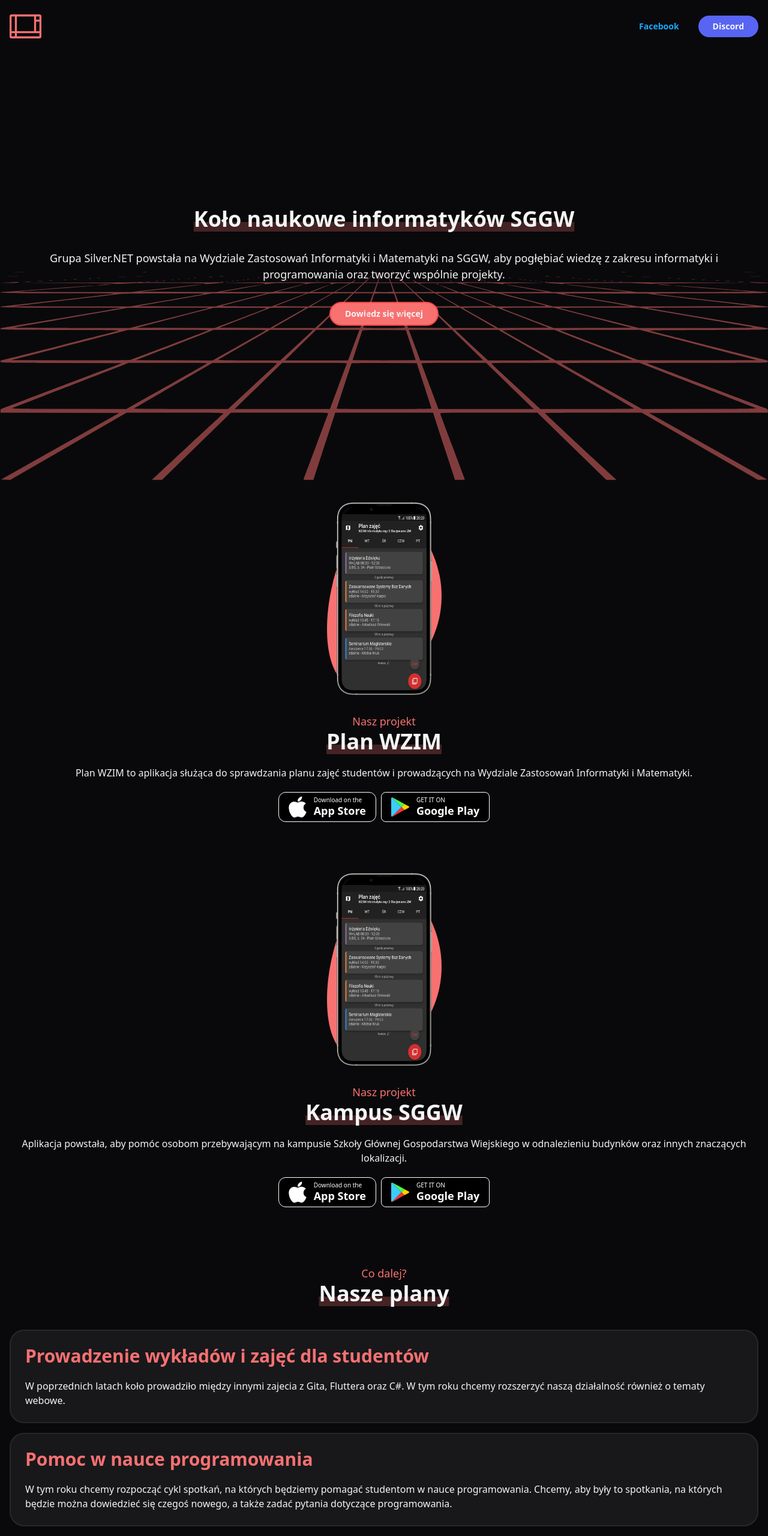
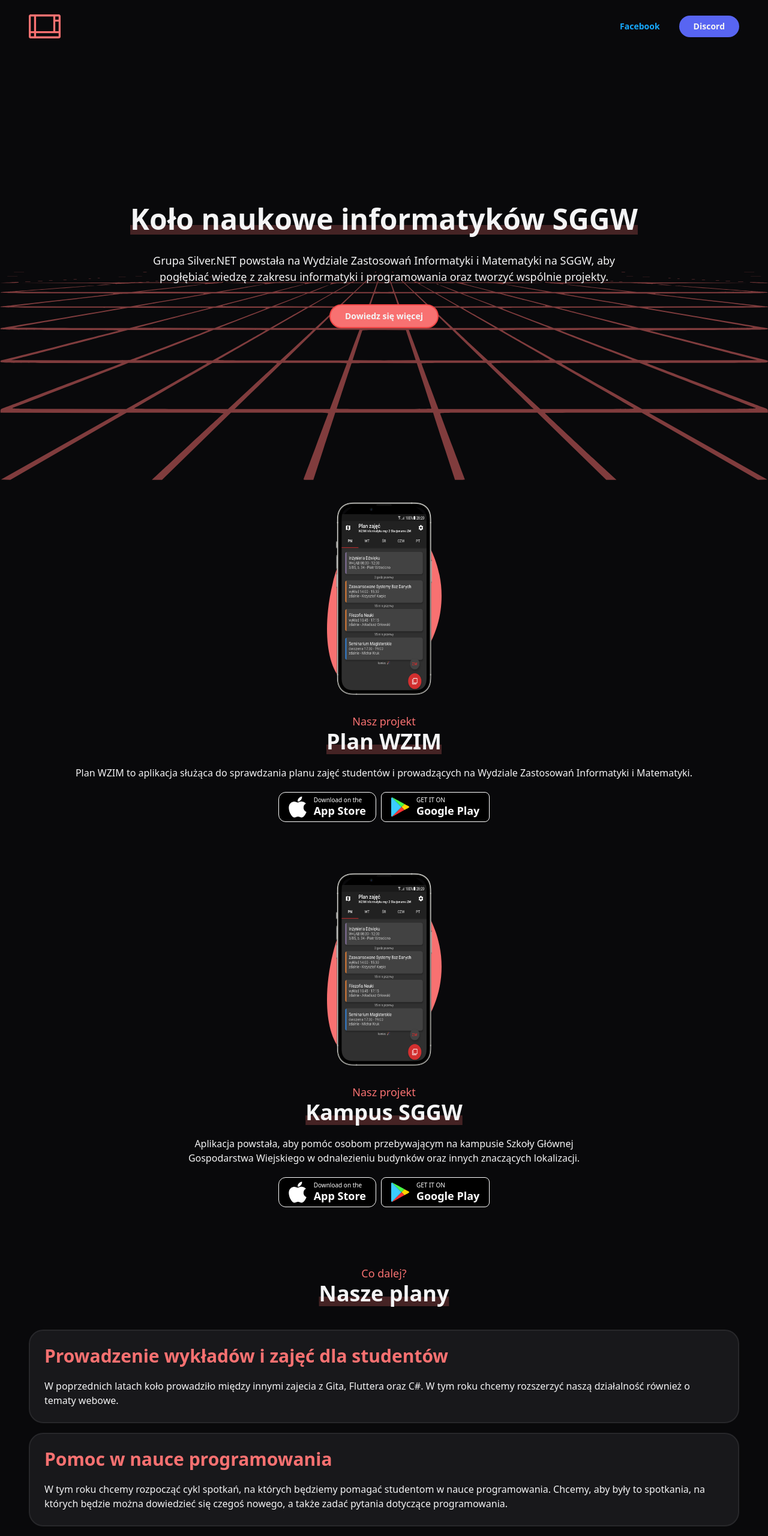
Before and after one commit to Mensix/silvernet, a Nuxt app: page / in a window 1280 px wide. Shown: the top 2560 px of the page at 60% size. Built offline with nearby package versions, Linux system fonts and the light colour scheme.

Commit message:
feat: add sm breakpoint

```diff
--- a/components/hero.vue
+++ b/components/hero.vue
@@ -1,13 +1,13 @@
 <template>
-  <main class="relative flex h-[calc(100dvh-5.5rem)] items-center flex-col justify-center gap-8 px-4 text-center">
-    <h1 class="relative text-4xl font-extrabold text-zinc-100 underline decoration-red-400/25 decoration-[1rem] underline-offset-[-0.5rem]" style="text-decoration-skip-ink: none;">
+  <main class="relative flex h-[calc(100dvh-5.5rem)] flex-col items-center justify-center gap-8 px-4 text-center sm:px-12">
+    <h1 class="relative text-4xl font-extrabold text-zinc-100 underline decoration-red-400/25 decoration-[1rem] underline-offset-[-0.5rem] sm:text-5xl" style="text-decoration-skip-ink: none;">
       Koło naukowe informatyków SGGW
     </h1>
-    <p class="text-lg leading-normal text-zinc-100">
+    <p class="text-lg leading-normal text-zinc-100 sm:[text-wrap:balance]">
       Grupa Silver.NET powstała na Wydziale Zastosowań Informatyki i Matematyki na SGGW,
       aby pogłębiać wiedzę z zakresu informatyki i programowania oraz tworzyć wspólnie projekty.
     </p>
     <a href="#" class="w-fit rounded-full border-2 border-red-500 bg-red-400 px-6 py-2 text-sm font-semibold text-zinc-100">Dowiedz się więcej</a>
-    <NuxtImg class="absolute bottom-0 left-0 h-auto w-full" src="/grid.svg" />
+    <NuxtImg class="absolute bottom-0 left-0 z-[-1] h-auto w-full" src="/grid.svg" />
   </main>
 </template>
--- a/components/join.vue
+++ b/components/join.vue
@@ -1,5 +1,5 @@
 <template>
-  <section class="relative bg-repeat-x px-4 py-8" style="background-image: url('/pattern.svg');">
+  <section class="relative bg-repeat-x px-4 py-8 sm:px-12" style="background-image: url('/pattern.svg');">
     <p class="text-lg font-medium text-zinc-100">
       Chcę się zaaangażować...
     </p>
--- a/components/navbar.vue
+++ b/components/navbar.vue
@@ -1,5 +1,5 @@
 <template>
-  <nav class="sticky top-0 z-10 flex items-center justify-between bg-zinc-950 px-4 py-6">
+  <nav class="sticky top-0 z-10 flex items-center justify-between bg-zinc-950 px-4 py-6 sm:px-12">
     <img src="/logo.svg" class="h-10">
     <ul class="flex items-center gap-8">
       <a href="#" class="text-sm font-semibold text-[#17A9FD]">Facebook</a>
--- a/components/plans.vue
+++ b/components/plans.vue
@@ -1,5 +1,5 @@
 <template>
-  <section class="px-4 py-12">
+  <section class="px-4 py-12 sm:px-12">
     <p class="text-center text-lg font-medium text-red-400">
       Co dalej?
     </p>
--- a/components/project-card.vue
+++ b/components/project-card.vue
@@ -6,7 +6,7 @@
 </script>
 
 <template>
-  <section class="flex flex-col items-center justify-center px-4 py-12">
+  <section class="flex flex-col items-center justify-center px-4 sm:px-12 py-12">
     <div class="relative flex w-full flex-col items-center justify-center">
       <div class="relative mb-10 flex items-center justify-center">
         <img src="/bubble1.svg" class="h-full w-full">
@@ -18,7 +18,7 @@
       <h2 class="relative mb-5 text-4xl font-extrabold text-zinc-100 underline decoration-red-400/25 decoration-[1rem] underline-offset-[-0.5rem]" style="text-decoration-skip-ink: none;">
         {{ title }}
       </h2>
-      <p class="mb-5 text-center leading-normal text-zinc-100">
+      <p class="mb-5 text-center leading-normal text-zinc-100 sm:[text-wrap:balance]">
         {{ description }}
       </p>
       <div class="flex flex-wrap justify-center gap-2">
```
